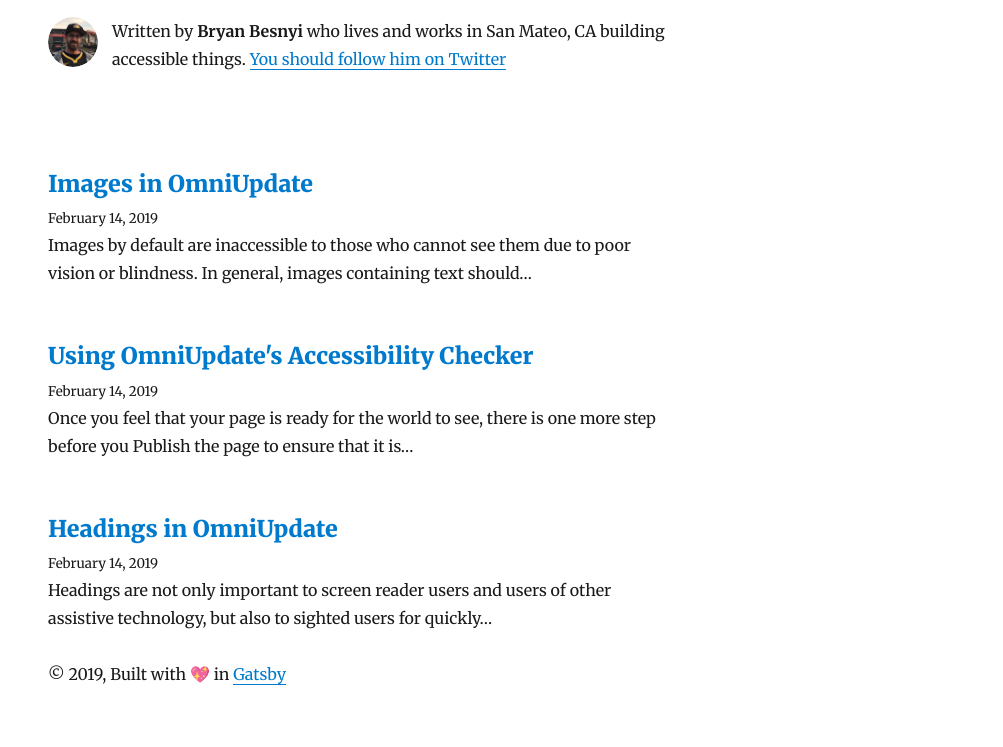
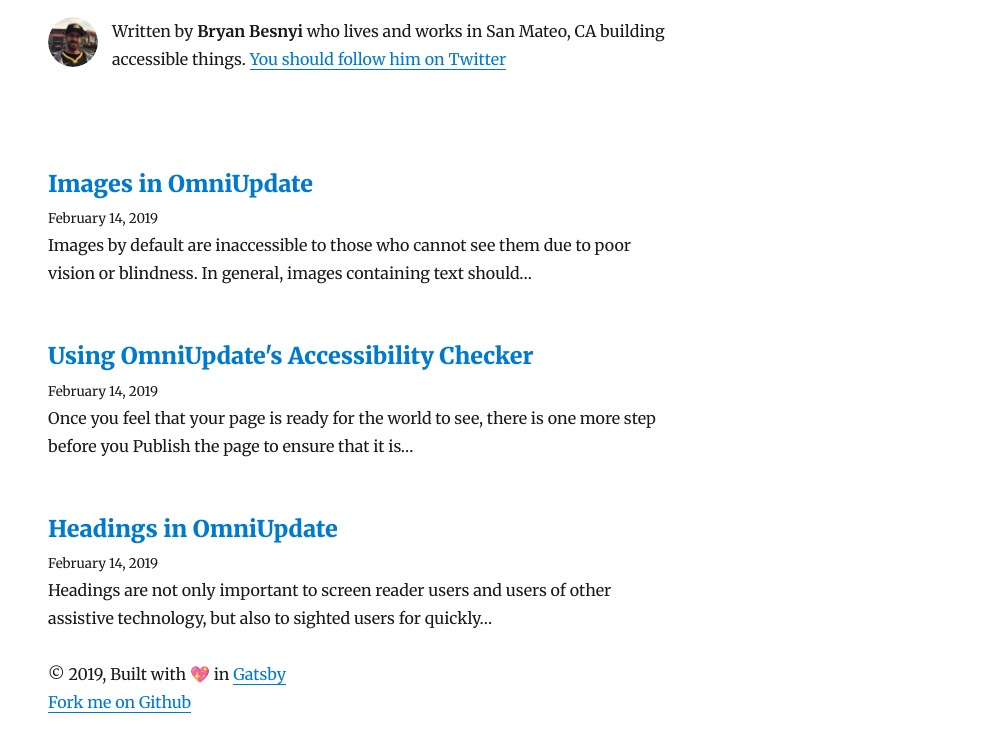
Before and after one commit to bbez1/gatsby-amplify-blog, a Gatsby site: page / in a window 1280 px wide. Shown: the part 137-884 px from the top of the page, without its empty margins (277-1280 px from the left). Built offline with nearby package versions, Linux system fonts and the light colour scheme; Gatsby itself is replaced by a stand-in of ours; some packages are replaced by stand-ins of ours; what aws-amplify would draw is missing.

Commit message:
added Github Fork link

```diff
--- a/src/components/Layout.js
+++ b/src/components/Layout.js
@@ -80,7 +80,8 @@
         <footer>
           © {new Date().getFullYear()}, Built with <span aria-label="love">💖</span> in
           {` `}
-          <a href="https://www.gatsbyjs.org">Gatsby</a>
+          <a href="https://www.gatsbyjs.org">Gatsby</a><br />
+          <a href="https://github.com/bbez1/gatsby-amplify-blog">Fork me on Github</a>
         </footer>
       </div>
     )
```
Lines whose indentation alone changed are shown as unchanged.
